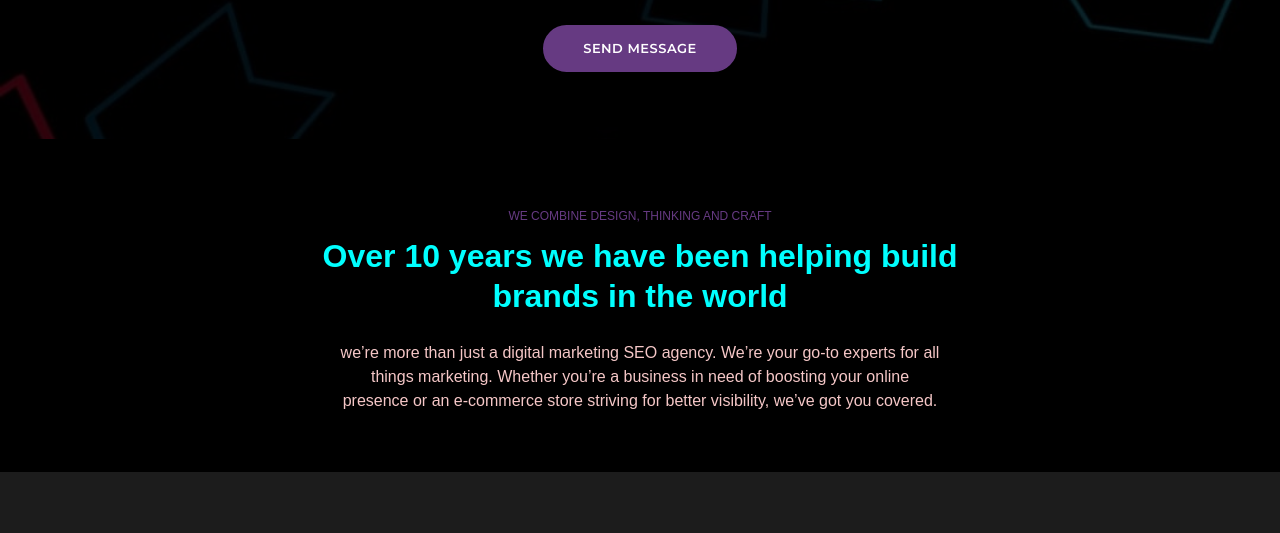
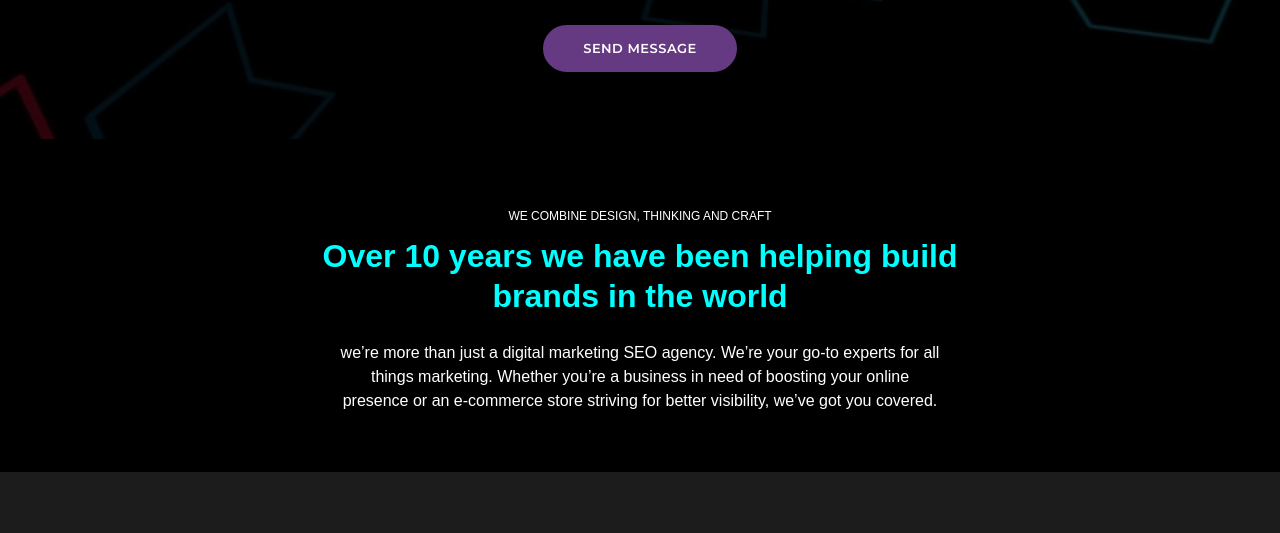
Before and after one commit to cypherdevelopers/cypherdevelopers-official-, a plain HTML site: page contact us.html in a window 1280 px wide. Shown: the part 1346-1879 px from the top of the page. Drawn offline with Linux system fonts and the light colour scheme.

Commit message:
contact us done

```diff
--- a/contact us.html
+++ b/contact us.html
@@ -242,11 +242,11 @@
 
         <!-- end map section -->
         <!-- start section -->
-        <section class="pb-0 wow fadeIn" id="section-down" style="background-color: rgb(0, 0, 0); color: rgb(245, 199, 199);">
+        <section class="pb-0 wow fadeIn" id="section-down" style="background-color: rgb(0, 0, 0); color: rgb(255, 255, 255); border-top: #00FFFF;">
             <div class="container">
                 <div class="row justify-content-center">
                     <div class="col-12 col-lg-8 col-md-10 text-center margin-eight-bottom sm-margin-30px-bottom last-paragraph-no-margin">
-                        <div class="alt-font text-deep-pink margin-10px-bottom text-uppercase text-small">We combine design, thinking and craft</div>
+                        <div class="alt-font text-deep-pink margin-10px-bottom text-uppercase text-small" style="color: rgb(255, 255, 255);">We combine design, thinking and craft</div>
                         <h5 class="alt-font text-extra-dark-gray font-weight-600" style="color: #00FFFF;">Over 10 years we have been helping build brands in the world</h5>
                         <p class="width-80 md-width-100 d-inline-block sm-width-100">we’re more than just a digital marketing SEO agency. We’re your go-to experts for all things marketing. Whether you’re a business in need of boosting your online presence or an e-commerce store striving for better visibility, we’ve got you covered.</p>
                     </div>
```
